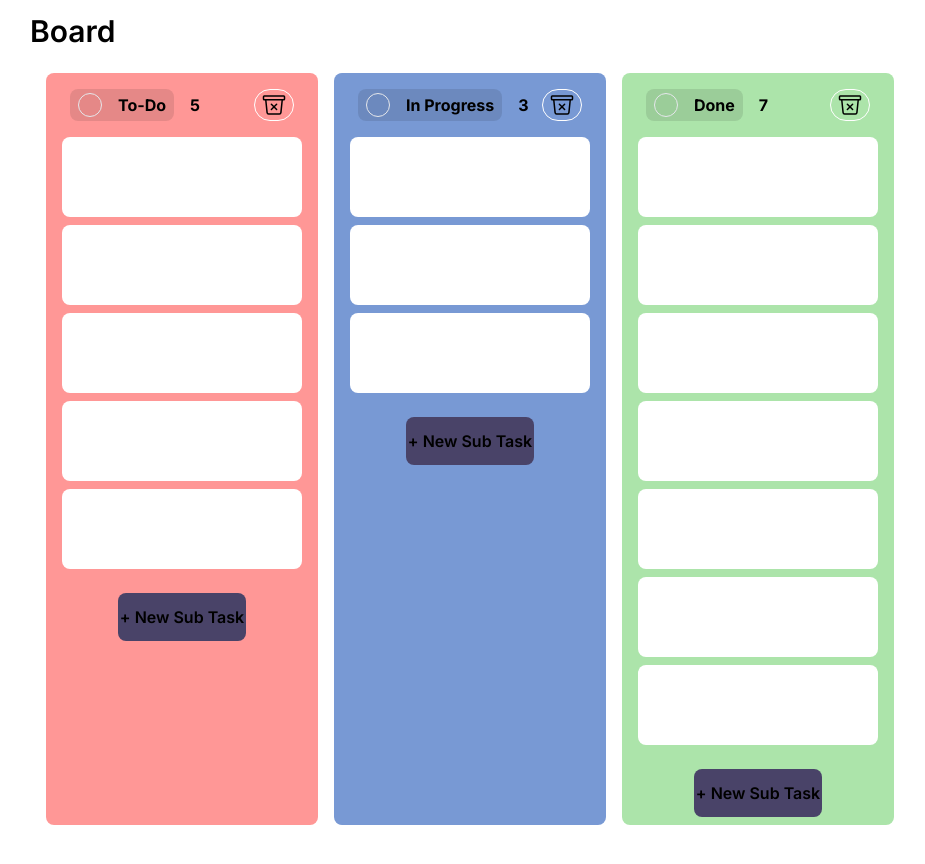
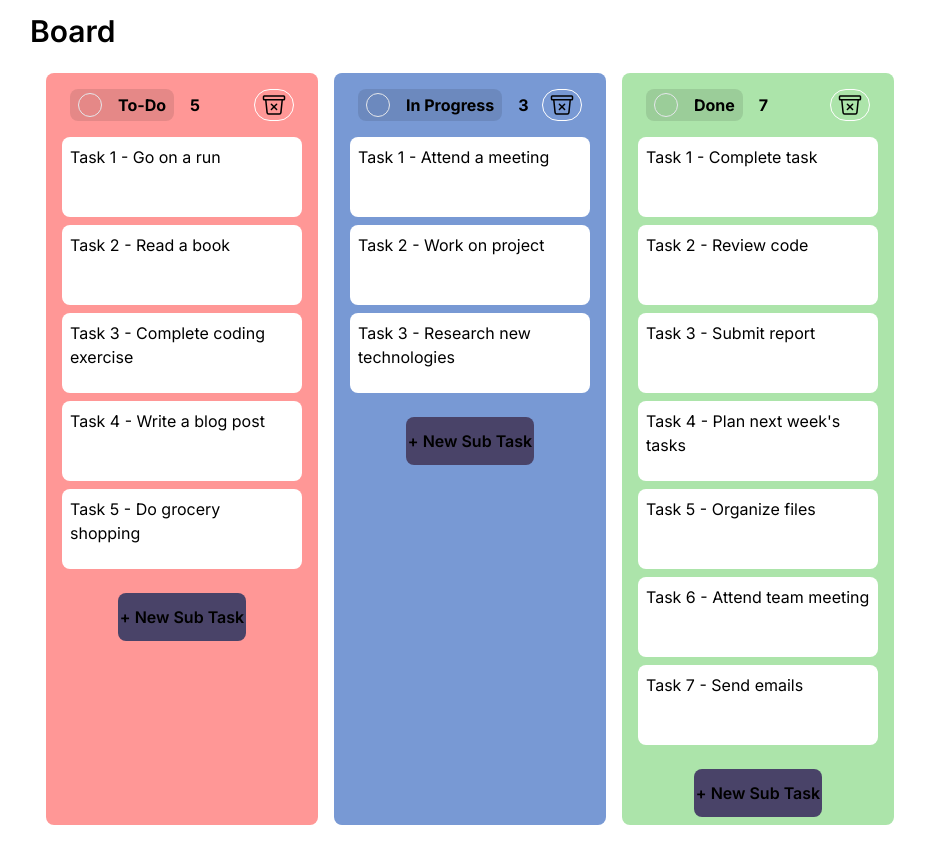
Before and after one commit to mjjstockman/doze, a Next.js app: page /dashboard in a window 1280 px wide. Shown: the part 600-1464 px from the top of the page, without its empty margins (170-1095 px from the left). Built offline with nearby package versions, Linux system fonts and the light colour scheme.

Commit message:
D-2 Working on header image

```diff
--- a/app/components/DashboardComponents/HeaderContainer.js/HeaderContainer.js
+++ b/app/components/DashboardComponents/HeaderContainer.js/HeaderContainer.js
@@ -1,43 +1,82 @@
 "use client";
 
 import { Inter } from "next/font/google";
-import { useState, useEffect } from "react";
+import { useState, useEffect, useRef } from "react";
 
 const inter = Inter({ subsets: ["latin"] });
 
 const TITLE_DEFAULT = "12 Weeks Goals";
 const QUOTE_DEFAULT =
   "In just 12 weeks, you can create a new habit that will last a lifetime.";
+const HEADER_DEFAULT =
+  "Enter URL that you want to set as the header background";
 
 const HeaderContainer = () => {
   const [title, setTitle] = useState(TITLE_DEFAULT);
   const [quote, setQuote] = useState(QUOTE_DEFAULT);
+  const [isHeader, setIsHeader] = useState(false);
+  const [headerImage, setHeaderImage] = useState(HEADER_DEFAULT);
 
-  // User presses on the background, give user option to change image
-  const handleBackgroundImageChange = () => {};
+  const headerRef = useRef(null);
 
-  // Handle when user is inputting characters
+  const handleBackgroundImageChange = () => {
+  };
+
   const handleValueChange = (e, setValue) => {
     setValue(e.target.value);
   };
 
-  // User presses enter or clicks off title/quote, set value to last inputted value
   const handleEnterOrBlur = (e, setValue, defaultValue) => {
-      e.preventDefault();
-      const inputValue = e.target.value;
-
-      // If input is an empty string, set the default value
-      setValue(inputValue === "" ? defaultValue : inputValue);
-
-      e.target.blur();
+    e.preventDefault();
+    const inputValue = e.target.value;
+    setValue(inputValue === "" ? defaultValue : inputValue);
+    setIsHeader(false);
   };
 
-  // Update title or quote on enter/onblur
-  useEffect(() => {}, [title, quote]);
+  const handleClickOutside = (e) => {
+    if (headerRef.current && !headerRef.current.contains(e.target)) {
+      setIsHeader(false);
+    }
+  };
+
+  useEffect(() => {
+    document.addEventListener("mousedown", handleClickOutside);
+
+    return () => {
+      document.removeEventListener("mousedown", handleClickOutside);
+    };
+  }, []);
+
+  useEffect(() => {
+    handleBackgroundImageChange();
+  }, [headerImage])
+
+  useEffect(() => {}, [title, quote, headerImage]);
 
   return (
-    <div className="flex items-end bg-neutral-200 w-full h-60 rounded-t-lg hover:cursor-pointer ">
+    <div
+      ref={headerRef}
+      onClick={() => setIsHeader(true)}
+      className={`flex items-end bg-neutral-200 w-full h-60 rounded-t-lg hover:cursor-pointer`}
+    >
       <form className="flex flex-col w-full pl-[5%] mb-2">
+        {isHeader && (
+          <input
+            type="text"
+            onChange={(e) => handleValueChange(e, setHeaderImage)}
+            onKeyDown={(e) =>
+              e.key === "Enter" &&
+              handleEnterOrBlur(e, setHeaderImage, HEADER_DEFAULT)
+            }
+            onBlur={(e) =>
+              e.type === "blur" &&
+              handleEnterOrBlur(e, setHeaderImage, HEADER_DEFAULT)
+            }
+            className="text-black text-2xl texl-2xl w-2/3 border-none bg-transparent focus:border-none outline-none"
+            value={headerImage}
+          />
+        )}
+
         <input
           type="text"
           className={`${inter.className} underline h-16 w-full text-black font-semibold text-4xl border-none bg-transparent focus:border-none outline-none placeholder:text-black placeholder:font-semibold`}
@@ -46,7 +85,9 @@ const HeaderContainer = () => {
           onKeyDown={(e) =>
             e.key === "Enter" && handleEnterOrBlur(e, setTitle, TITLE_DEFAULT)
           }
-          onBlur={(e) => handleEnterOrBlur(e, setTitle, TITLE_DEFAULT)}
+          onBlur={(e) =>
+            e.type === "blur" && handleEnterOrBlur(e, setTitle, TITLE_DEFAULT)
+          }
         />
         <input
           type="text"
--- a/app/components/DashboardComponents/MainGoalsContainer/components/Goal.js
+++ b/app/components/DashboardComponents/MainGoalsContainer/components/Goal.js
@@ -9,7 +9,7 @@ const Goal = ({ goals, uid, handleRemoveGoal }) => {
   return (
     <div className="flex items-center gap-4">
       <div className="flex items-center gap-4">
-        <div onClick={handleGoalPressed} className="h-4 w-4 bg-white hover:cursor-pointer"></div>
+        <div onClick={handleGoalPressed} className="h-4 w-4 bg-black hover:cursor-pointer"></div>
         <h2 onClick={handleGoalPressed} className="text-black text-lg font-semibold hover:cursor-pointer">
           {goals}
         </h2>
--- a/app/components/DashboardComponents/SubGoalsContainer/SubGoalsContainer.js
+++ b/app/components/DashboardComponents/SubGoalsContainer/SubGoalsContainer.js
@@ -9,21 +9,40 @@ const SubGoalsContainer = () => {
       text: "To-Do",
       color: "bg-[#FF9796]",
       circleColor: "#E87775",
-      tasks: [1, 2, 3, 4, 5],
+      tasks: [
+        "Task 1 - Go on a run",
+        "Task 2 - Read a book",
+        "Task 3 - Complete coding exercise",
+        "Task 4 - Write a blog post",
+        "Task 5 - Do grocery shopping",
+      ],
     },
     {
       text: "In Progress",
       color: "bg-[#7899D4]",
       circleColor: "#5677A6",
-      tasks: [1, 2, 3],
+      tasks: [
+        "Task 1 - Attend a meeting",
+        "Task 2 - Work on project",
+        "Task 3 - Research new technologies",
+      ],
     },
     {
       text: "Done",
       color: "bg-[#ACE4AA]",
       circleColor: "#87C082",
-      tasks: [1, 2, 3, 4, 5, 6, 7],
+      tasks: [
+        "Task 1 - Complete task",
+        "Task 2 - Review code",
+        "Task 3 - Submit report",
+        "Task 4 - Plan next week's tasks",
+        "Task 5 - Organize files",
+        "Task 6 - Attend team meeting",
+        "Task 7 - Send emails",
+      ],
     },
   ]);
+
 
   return (
     <div className="bg-white w-full h-auto rounded-b-lg p-10 ">
--- a/app/components/DashboardComponents/SubGoalsContainer/components/ProgressionContainer.js
+++ b/app/components/DashboardComponents/SubGoalsContainer/components/ProgressionContainer.js
@@ -1,8 +1,40 @@
 "use client";
 
+import { useState, useEffect } from "react";
 import AddSubGoal from "./AddSubGoal";
 import SubGoalTitleContainer from "./SubGoalTitleContainer";
 import SmallSubGoals from "./SmallSubGoals";
+
+
+const TempSubGoal = ({ task, setIsModalVisible }) => {
+  // User clicks on close modal, close modal
+  const closeModal = () => {
+    setIsModalVisible(false);
+  };
+
+  // User clicks off modal, close modal
+  const handleOffModalClick = (e) => {
+    if (e.target.classList.contains("bg-black")) {
+      closeModal();
+    }
+  };
+
+  return (
+    <div
+      onClick={handleOffModalClick}
+      className="fixed inset-0 flex items-center justify-center bg-black bg-opacity-50"
+    >
+      <div className="bg-white h-3/4 w-1/2 p-6 rounded-lg">
+        <h1 className="text-2xl text-black font-bold mb-4">
+          Sub Goal - {task.title}
+        </h1>
+        <p onClick={closeModal} className="text-blue-500 cursor-pointer">
+          Close Modal
+        </p>
+      </div>
+    </div>
+  );
+};
 
 const ProgressionContainer = ({
   title,
@@ -13,8 +45,14 @@ const ProgressionContainer = ({
   stages,
   setStages,
 }) => {
+  const [isModalVisible, setIsModalVisible] = useState(false);
+  const [taskClicked, setTaskClicked] = useState({});
+
+  useEffect(() => {}, [isModalVisible, taskClicked]);
+
   return (
     <div className={`h-auto max-h-screen w-1/3 rounded-lg ${color} p-2`}>
+      {/* Renders the header of subsection, Todo, In Progress and Done */}
       <SubGoalTitleContainer
         stage={stage}
         stages={stages}
@@ -24,17 +62,33 @@ const ProgressionContainer = ({
         taskAmount={tasks.length}
       />
 
+      {/* Render the main section, which holds all the sub tasks */}
       <div
         className={`${
           tasks.length >= 10 ? "h-5/6" : "h-auto"
         } overflow-y-auto mb-4`}
       >
         <div className="flex flex-col overflow-y-auto gap-2 w-full p-2">
+          {/* Render the Sub Goals */}
           {tasks.map((task, index) => (
-            <SmallSubGoals />
+            <SmallSubGoals
+              key={index}
+              task={task}
+              setIsModalVisible={setIsModalVisible}
+              setTaskClicked={setTaskClicked}
+            />
           ))}
         </div>
 
+        {/* Display the sub goals, when a sub task is clicked */}
+        {isModalVisible && (
+          <TempSubGoal
+            task={taskClicked}
+            setIsModalVisible={setIsModalVisible}
+          />
+        )}
+
+        {/* If no task, display no task */}
         {tasks.length === 0 && (
           <div className="flex items-center justify-center text-black">
             <p className="text-xl">No Task {stage.text}</p>
@@ -42,6 +96,7 @@ const ProgressionContainer = ({
         )}
       </div>
 
+      {/* Allow user to add task */}
       <AddSubGoal stage={stage} stages={stages} setStages={setStages} />
     </div>
   );
--- a/app/components/DashboardComponents/SubGoalsContainer/components/SmallSubGoals.js
+++ b/app/components/DashboardComponents/SubGoalsContainer/components/SmallSubGoals.js
@@ -1,9 +1,16 @@
-const SmallSubGoals = () => {
+const SmallSubGoals = ({ task, setIsModalVisible, setTaskClicked }) => {
+
+    // Opens section to edit Sub Goals
+    const openModal = () => {
+        setIsModalVisible(true);
+        setTaskClicked({ title: task });
+    }
+
     return (
-        <div className="h-20 w-full hover:scale-105 transition duration-200 rounded-lg bg-white hover:cursor-pointer">
-
+        <div onClick={openModal} className="h-20 w-full hover:scale-105 transition duration-200 rounded-lg bg-white hover:cursor-pointer p-2">
+            <h1 className="text-black">{task}</h1>
         </div>
-      );
+    );
 };
 
 export default SmallSubGoals;
--- a/app/components/DashboardComponents/SubGoalsContainer/components/SubGoalTitleContainer.js
+++ b/app/components/DashboardComponents/SubGoalsContainer/components/SubGoalTitleContainer.js
@@ -1,9 +1,15 @@
 import tinycolor from "tinycolor2";
-import { IonIcon } from '@ionic/react';
-import { trashBinOutline } from 'ionicons/icons';
+import { IonIcon } from "@ionic/react";
+import { trashBinOutline } from "ionicons/icons";
 
-
-const SubGoalTitleContainer = ({stage, stages, setStages, title, color, taskAmount }) => {
+const SubGoalTitleContainer = ({
+  stage,
+  stages,
+  setStages,
+  title,
+  color,
+  taskAmount,
+}) => {
   const darkenColor = tinycolor(color).darken(80).toString();
   const darkText = `text-[${darkenColor}]`;
   const backgroundColor = tinycolor(darkenColor).setAlpha(0.1).toString();
@@ -23,6 +29,7 @@ const SubGoalTitleContainer = ({stage, stages, setStages, title, color, taskAmou
   return (
     <div className="flex justify-between w-full h-12 rounded-lg p-2 px-4">
       <div className="flex items-center gap-4">
+        {/* Render the circle and stage title */}
         <div
           style={{ backgroundColor }}
           className={`flex items-center gap-4 h-8 rounded-lg w-auto px-2`}
@@ -30,15 +37,22 @@ const SubGoalTitleContainer = ({stage, stages, setStages, title, color, taskAmou
           <div className={`rounded-full border h-6 w-6 bg-[${color}]`}></div>
           <p className={`${darkText} font-bold`}>{title}</p>
         </div>
+        {/* Render the amount of tasks available */}
         <p className={`font-bold ${darkText}`}>{taskAmount}</p>
       </div>
 
+      {/* Render the trashbin to remove all tasks */}
       <div className="flex items-center justify-center rounded-full border border-white hover:border-red-500 w-10 hover:text-red-500">
-        <IonIcon
-          icon={trashBinOutline}
-          onClick={handleRemoveAllTasks}
-          className="hover:cursor-pointer text-2xl"
-        />
+      <IonIcon
+  icon={trashBinOutline}
+  onClick={handleRemoveAllTasks}
+  className="hover:cursor-pointer text-2xl"
+  // Filter out unwanted attributes
+  {...Object.keys({ role: undefined, class: undefined })
+    .filter(attr => !["role", "class"].includes(attr))
+    .reduce((acc, key) => ({ ...acc, [key]: undefined }), {})}
+/>
+
       </div>
     </div>
   );
```
